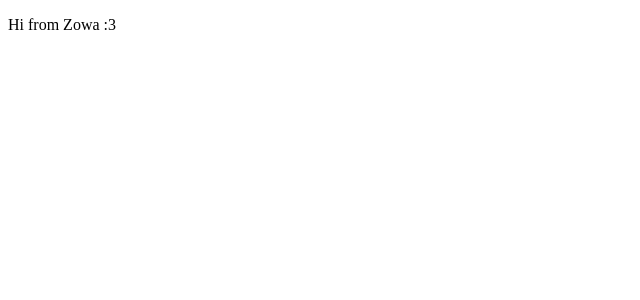
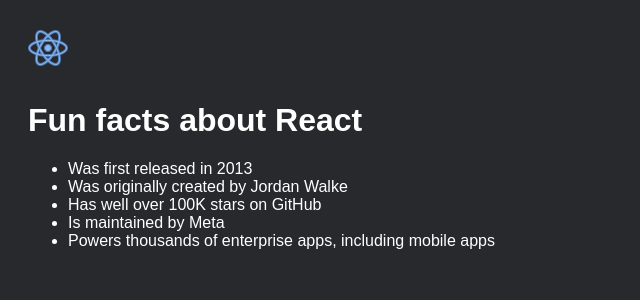
Before and after one commit to zowaa/React_Scrimba, a React (Vite) app in the folder static_pages/: page / in a window 1280 px wide. Shown: the top 300 px of the page, without its empty margins (0-640 px from the left). Built offline with nearby package versions, Linux system fonts and the light colour scheme.

Commit message:
ReactFact Project - Markup

```diff
--- a/static_pages/index.html
+++ b/static_pages/index.html
@@ -1,7 +1,8 @@
-<!DOCTYPE html>
+<!doctype html>
 <html lang="en">
   <head>
-	<title>Document</title>
+    <title>React</title>
+    <link rel="stylesheet" href="src/index.css" />
   </head>
   <body>
     <div id="root"></div>
--- a/static_pages/package.json
+++ b/static_pages/package.json
@@ -8,7 +8,7 @@
     "build": "tsc -b && vite build",
     "lint": "eslint .",
     "preview": "vite preview",
-    "format": "prettier --write \"src/**/*.{ts,tsx}\""
+    "format": "prettier --write \"src/**/*.{ts,tsx,css}\""
   },
   "dependencies": {
     "react": "^18.3.1",
--- /dev/null
+++ b/static_pages/src/index.css
@@ -0,0 +1,10 @@
+body {
+  background: #27292c;
+  padding: 20px;
+  font-family: Arial, Helvetica, sans-serif;
+  color: white;
+}
+
+h1 {
+  margin-top: 30px;
+}
--- a/static_pages/src/main.tsx
+++ b/static_pages/src/main.tsx
@@ -1,4 +1,20 @@
 import { createRoot } from "react-dom/client";
 
+function MainSection() {
+  return (
+    <>
+      <img src="/reactLogo.png" />
+      <h1>Fun facts about React</h1>
+      <ul>
+        <li>Was first released in 2013</li>
+        <li>Was originally created by Jordan Walke</li>
+        <li>Has well over 100K stars on GitHub</li>
+        <li>Is maintained by Meta</li>
+        <li>Powers thousands of enterprise apps, including mobile apps</li>
+      </ul>
+    </>
+  );
+}
+
 const root = createRoot(document.getElementById("root")!);
-root.render(<p>Hi from Zowa :3</p>);
+root.render(<MainSection />);
```
Also changed, not shown: static_pages/public/reactLogo.png (added). Lines whose indentation alone changed are shown as unchanged.
